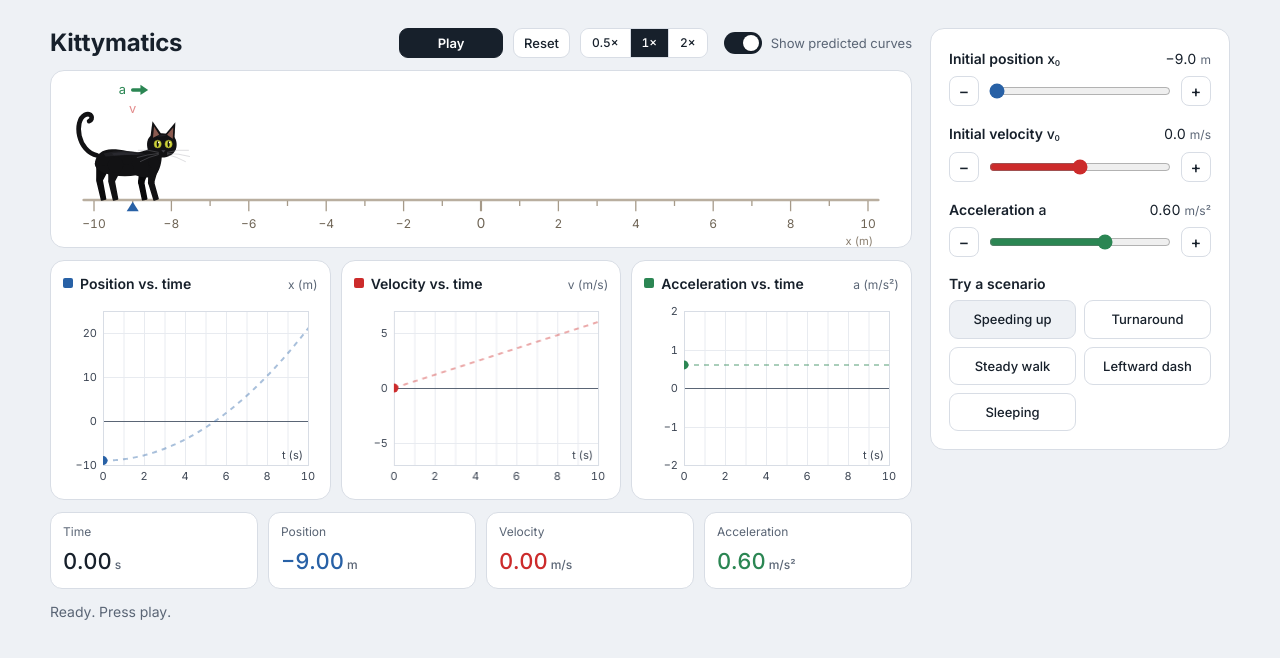
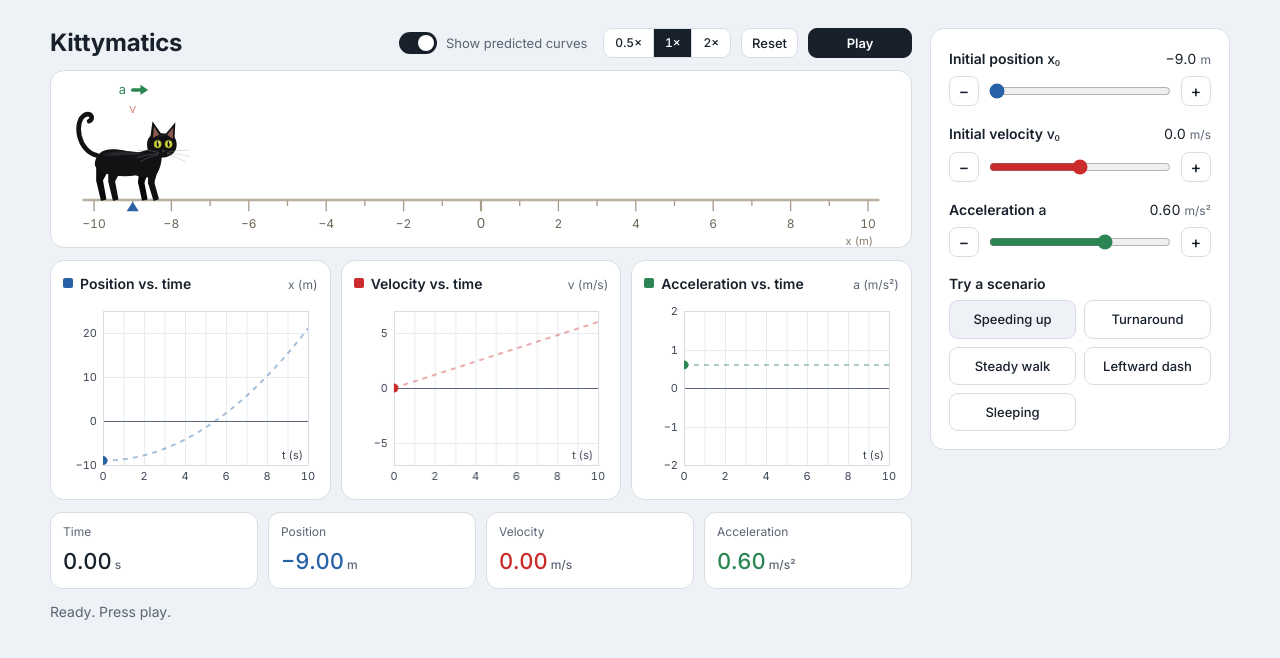
Before and after one commit to euler010/Applications, a plain HTML site: page kittymatics/index.html in a window 1280 px wide. Drawn offline with Linux system fonts and the light colour scheme.

Commit message:
Kittymatics: reorder playback row (curves switch, speed, Reset, Play)
Co-Authored-By: Claude Opus 5.5 <noreply@anthropic.com>
Claude-Session: https://claude.ai/code/session_015siTtyLXuJM7gGBbvmiGW2

```diff
--- a/kittymatics/index.html
+++ b/kittymatics/index.html
@@ -61,7 +61,7 @@ button:focus-visible,input:focus-visible{outline:2px solid var(--x);outline-offs
 .seg button{border:0;border-radius:0;padding:8px 11px;font-family:var(--mono);font-size:12px}
 .seg button+button{border-left:1px solid var(--line)}
 .seg button[aria-pressed=true]{background:var(--ink);color:var(--surface)}
-.check{display:inline-flex;gap:9px;align-items:center;font-size:13px;color:var(--muted);margin-left:6px;cursor:pointer;user-select:none}
+.check{display:inline-flex;gap:9px;align-items:center;font-size:13px;color:var(--muted);margin-right:6px;cursor:pointer;user-select:none}
 .check input{appearance:none;-webkit-appearance:none;margin:0;width:38px;height:22px;border-radius:999px;background:var(--line);position:relative;cursor:pointer;transition:background .18s;flex:none}
 .check input::after{content:"";position:absolute;top:3px;left:3px;width:16px;height:16px;border-radius:50%;background:var(--surface);box-shadow:0 1px 2px rgba(0,0,0,.25);transition:transform .18s}
 .check input:checked{background:var(--ink)}
@@ -94,14 +94,14 @@ canvas{display:block;width:100%;height:190px}
       <div class="topbar">
       <header><h1>Kittymatics</h1></header>
       <div class="transport">
-        <button type="button" class="play" id="play">Play</button>
-        <button type="button" id="reset">Reset</button>
+        <label class="check"><input type="checkbox" role="switch" id="pred" checked> Show predicted curves</label>
         <div class="seg" role="group" aria-label="Playback speed">
           <button type="button" data-s="0.5" aria-pressed="false">0.5×</button>
           <button type="button" data-s="1" aria-pressed="true">1×</button>
           <button type="button" data-s="2" aria-pressed="false">2×</button>
         </div>
-        <label class="check"><input type="checkbox" role="switch" id="pred" checked> Show predicted curves</label>
+        <button type="button" id="reset">Reset</button>
+        <button type="button" class="play" id="play">Play</button>
       </div>
       </div>
       <div class="stage">
```
